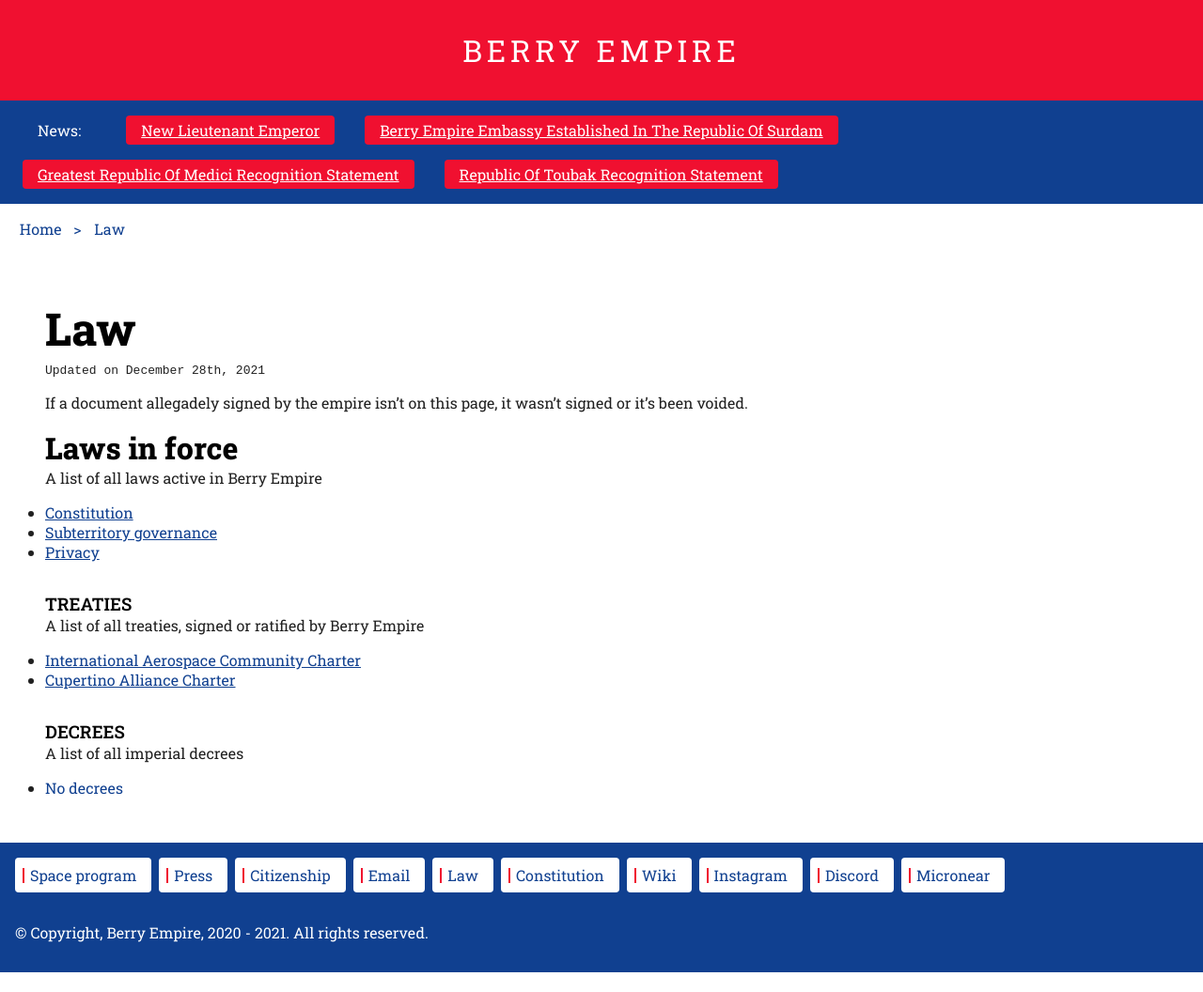
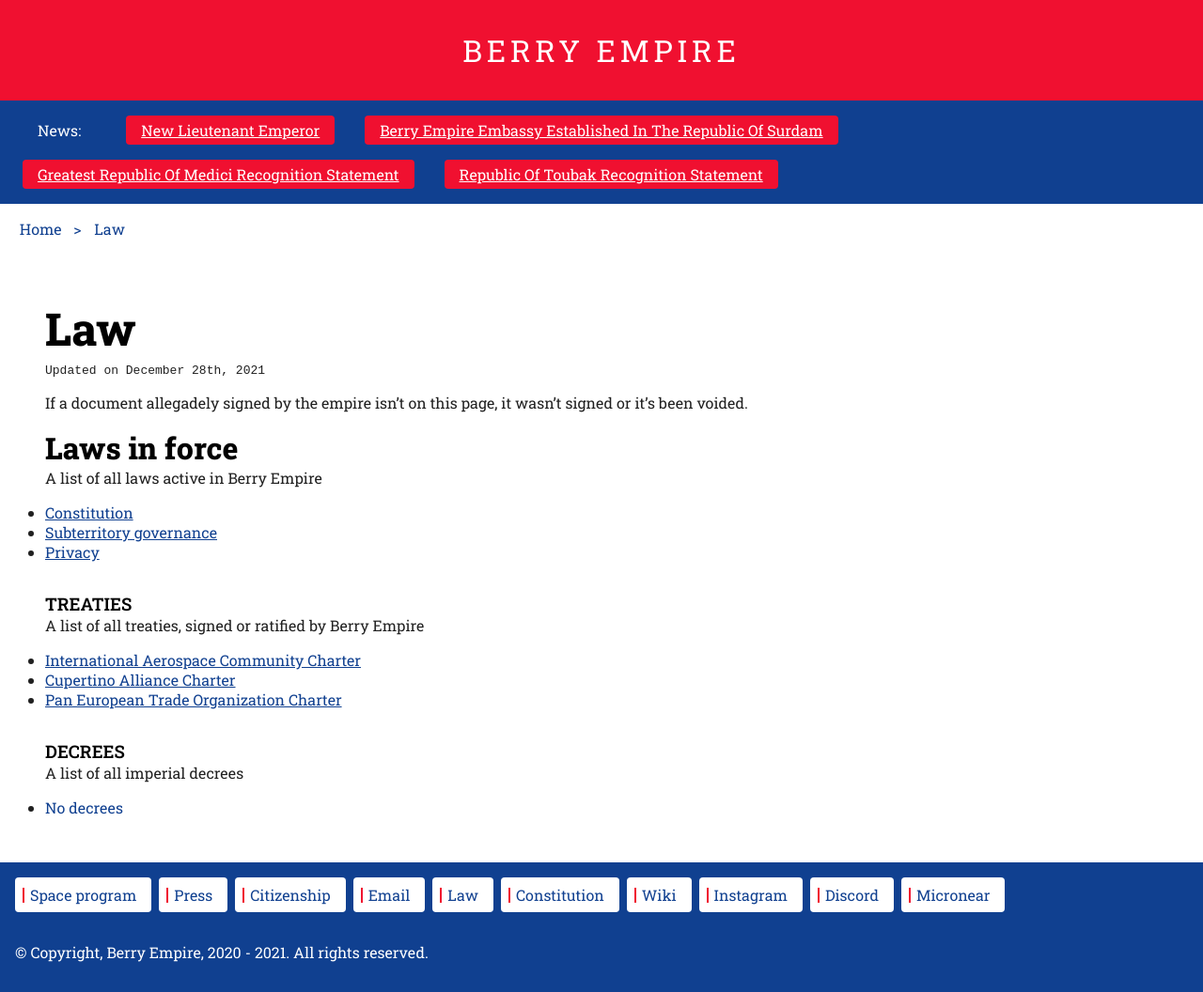
Before and after one commit to berryempire/berryempire.github.io, a Jekyll site: the page built from law/index.md, in a window 1280 px wide. Shown: the whole page at 94% size. Built offline with Jekyll 4.4.1, drawn with Linux system fonts in a browser that asks for light colours; our own code applies the rules of GitHub Pages for plain Markdown files; before the commit the page ends 1035 px from its top, so only the background shows below that.

Commit message:
Update index.md

```diff
--- a/law/index.md
+++ b/law/index.md
@@ -15,6 +15,7 @@ A list of all treaties, signed or ratified by Berry Empire
 <ul>
   <li><a href="./treaty/1_iac_charter.html">International Aerospace Community Charter</a></li>
   <li><a href="./treaty/2_ca_charter.html">Cupertino Alliance Charter</a></li>
+  <li><a href="./treaty/3_peto_charter.html">Pan European Trade Organization Charter</a></li>
 </ul>
 
 ### Decrees
```
